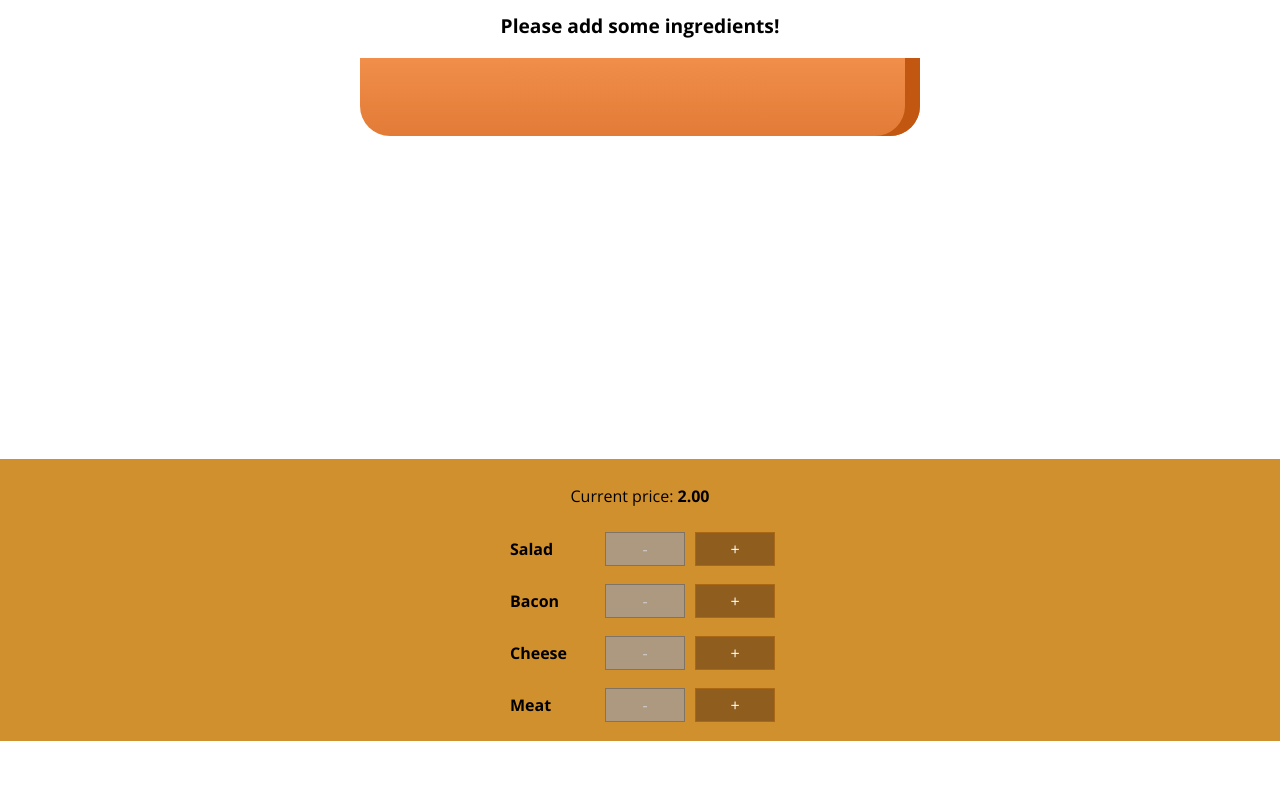
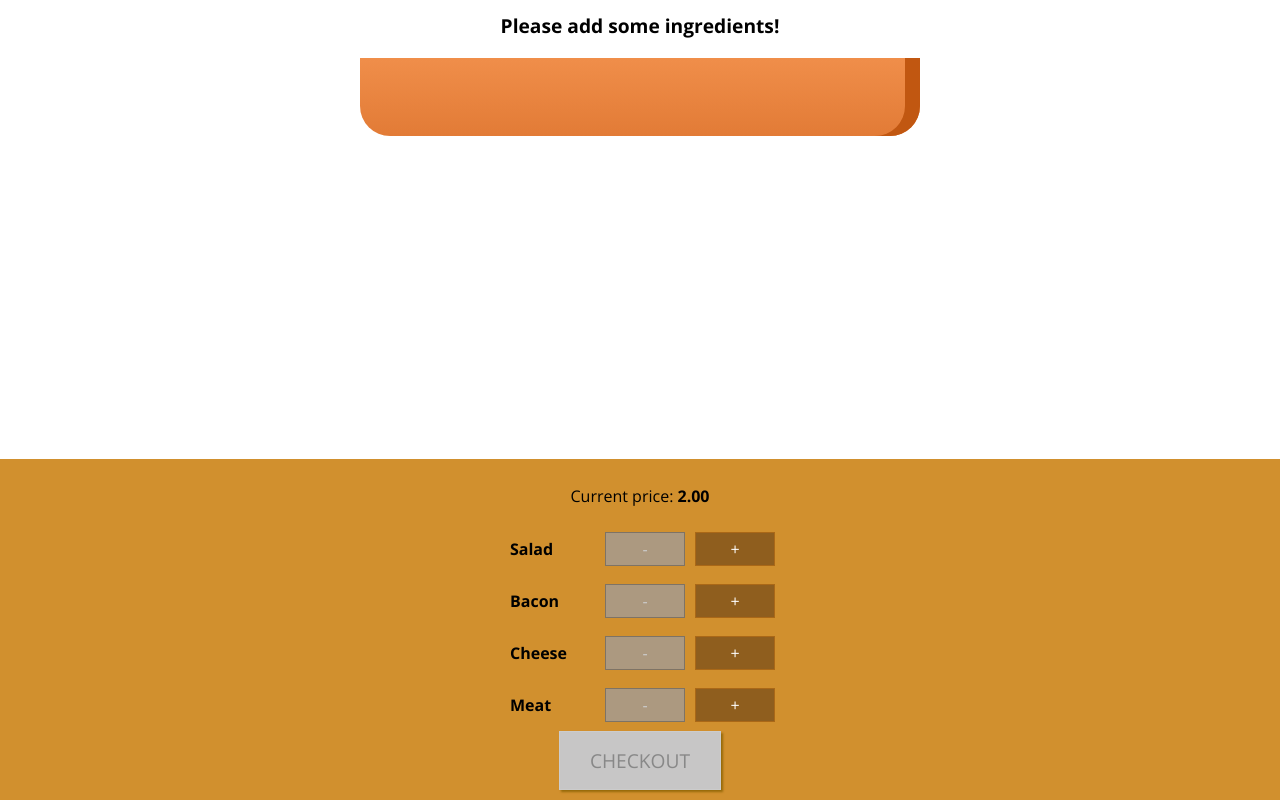
Before and after one commit to nottiffchan/burger-builder, a React app: page / in a window 1280 px wide. Shown: the part 179-979 px from the top of the page. Before the commit the page ends 920 px from the top, so only its background shows below. Built offline with nearby package versions, Linux system fonts and the light colour scheme.

Commit message:
Add order button

```diff
--- a/src/components/Burger/BuildControls/BuildControls.css
+++ b/src/components/Burger/BuildControls/BuildControls.css
@@ -8,3 +8,44 @@
     margin: auto;
     padding: 10px 0;
 }
+
+.OrderButton {
+    background-color: #DAD735;
+    outline: none;
+    cursor: pointer;
+    border: 1px solid #966909;
+    color: #966909;
+    font-family: inherit;
+    font-size: 1.2em;
+    padding: 15px 30px;
+    box-shadow: 2px 2px 2px #966909;
+}
+
+.OrderButton:hover, .OrderButton:active {
+    background-color: #A0DB41;
+    border: 1px solid #966909;
+    color: #966909;
+}
+
+.OrderButton:disabled {
+    background-color: #C7C6C6;
+    cursor: not-allowed;
+    border: 1px solid #ccc;
+    color: #888888;
+}
+
+.OrderButton:not(:disabled) {
+    animation: enable 0.3s linear;
+}
+
+@keyframes enable {
+    0% {
+        transform: scale(1);
+    }
+    60% {
+        transform: scale(1.1);
+    }
+    100% {
+        transform: scale(1);
+    }
+}
--- a/src/components/Burger/BuildControls/BuildControls.js
+++ b/src/components/Burger/BuildControls/BuildControls.js
@@ -22,6 +22,10 @@ const buildControls = (props) => (
                 disabled={props.disabled[ctrl.type]}
                 />
         ))}
+        <button
+            className={classes.OrderButton}
+            disabled={!props.canBuy}
+            >CHECKOUT</button>
     </div>
 );
 
--- a/src/containers/BurgerBuilder/BurgerBuilder.js
+++ b/src/containers/BurgerBuilder/BurgerBuilder.js
@@ -20,6 +20,17 @@ class BurgerBuilder extends Component {
             meat: 0,
         },
         totalPrice: 2,
+        canBuy: false,
+    }
+
+    updateBuyState(ingredients) {
+        const sum = Object.keys(ingredients)
+            .map(igKey => {
+                return ingredients[igKey]
+            }).reduce((sum, el) => {
+                return sum + el;
+            }, 0);
+        this.setState({canBuy: sum > 0});
     }
 
     addIngredientHandler = (type) => {
@@ -30,6 +41,7 @@ class BurgerBuilder extends Component {
         updatedIngredients[type] = updatedCount;
         const newPrice = this.state.totalPrice + INGREDIENT_PRICES[type];
         this.setState({totalPrice: newPrice, ingredients: updatedIngredients});
+        this.updateBuyState(updatedIngredients);
     }
 
     removeIngredientHandler = (type) => {
@@ -47,6 +59,7 @@ class BurgerBuilder extends Component {
         updatedIngredients[type] = updatedCount;
         const newPrice = this.state.totalPrice - INGREDIENT_PRICES[type];
         this.setState({totalPrice: newPrice, ingredients: updatedIngredients});
+        this.updateBuyState(updatedIngredients);
     }
 
     render() {
@@ -65,6 +78,7 @@ class BurgerBuilder extends Component {
                 removeIngredient={this.removeIngredientHandler}
                 disabled={disabledInfo}
                 price={this.state.totalPrice}
+                canBuy={this.state.canBuy}
               />
           </Aux>
         );
```
